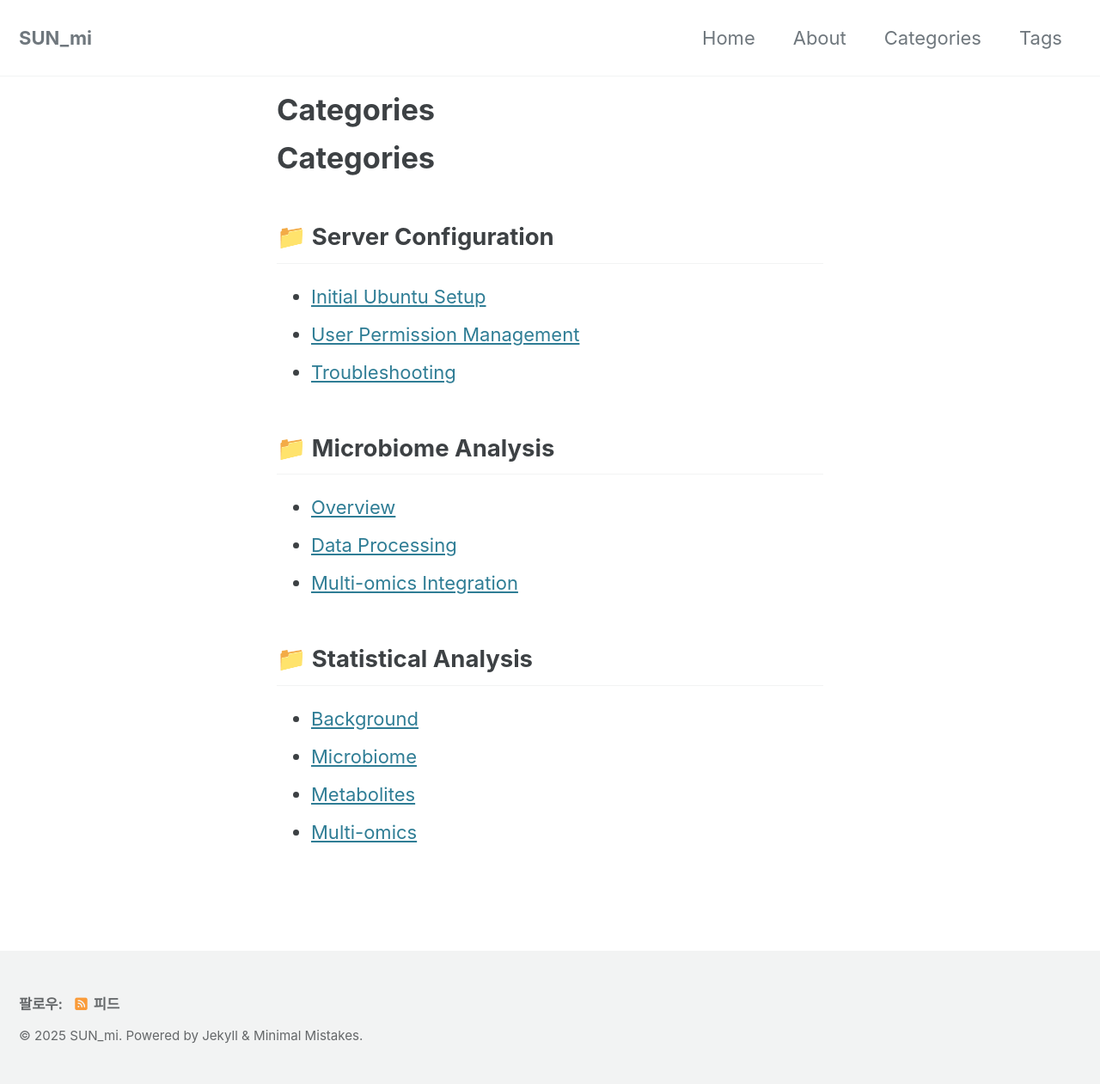
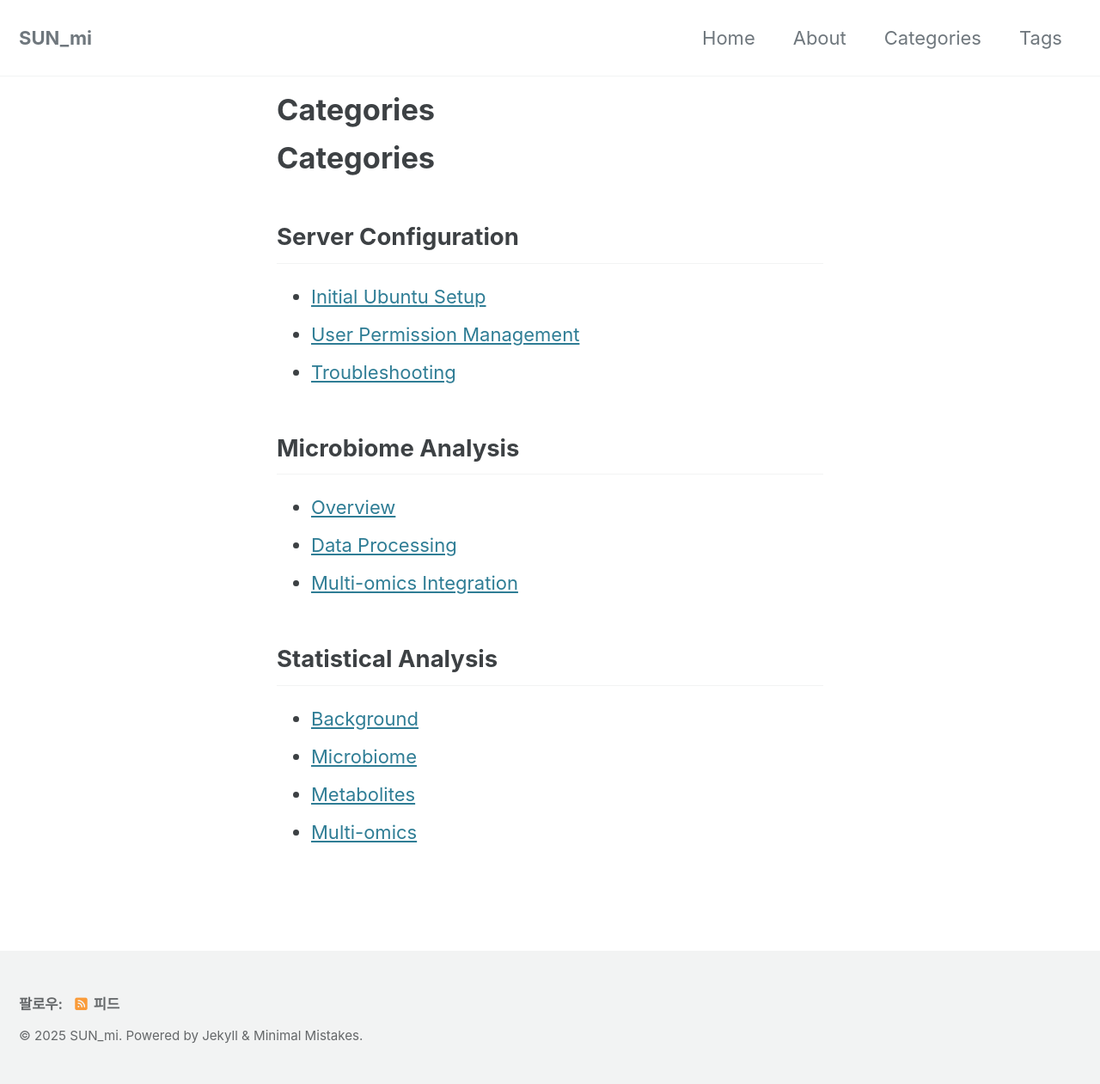
Before and after one commit to Sun980610/Sun980610.github.io, a Jekyll site: the page built from _pages/categories.md, in a window 1280 px wide. Shown: the whole page at 86% size. Built offline with Jekyll 4.4.1, drawn with Linux system fonts in a browser that asks for light colours; cached includes are drawn as plain includes.

```diff
--- a/_pages/categories.md
+++ b/_pages/categories.md
@@ -6,19 +6,19 @@ permalink: /categories/
 
 # Categories
 
-## 📁 Server Configuration
+## Server Configuration
 
 - [Initial Ubuntu Setup](/_pages/mi/server/ubuntu-setup/)
 - [User Permission Management](/_pages/mi/server/user-management/)
 - [Troubleshooting](/_pages/mi/server/troubleshooting/)
 
-## 📁 Microbiome Analysis
+## Microbiome Analysis
 
 - [Overview](/_pages/mi/microbiome/)
 - [Data Processing](/_pages/mi/microbiome/processing/)
 - [Multi-omics Integration](/_pages/mi/microbiome/multi-omics/)
 
-## 📁 Statistical Analysis
+## Statistical Analysis
 
 - [Background](/_pages/mi/statistic/background/)
 - [Microbiome](/_pages/mi/statistic/microbiome/)
```
